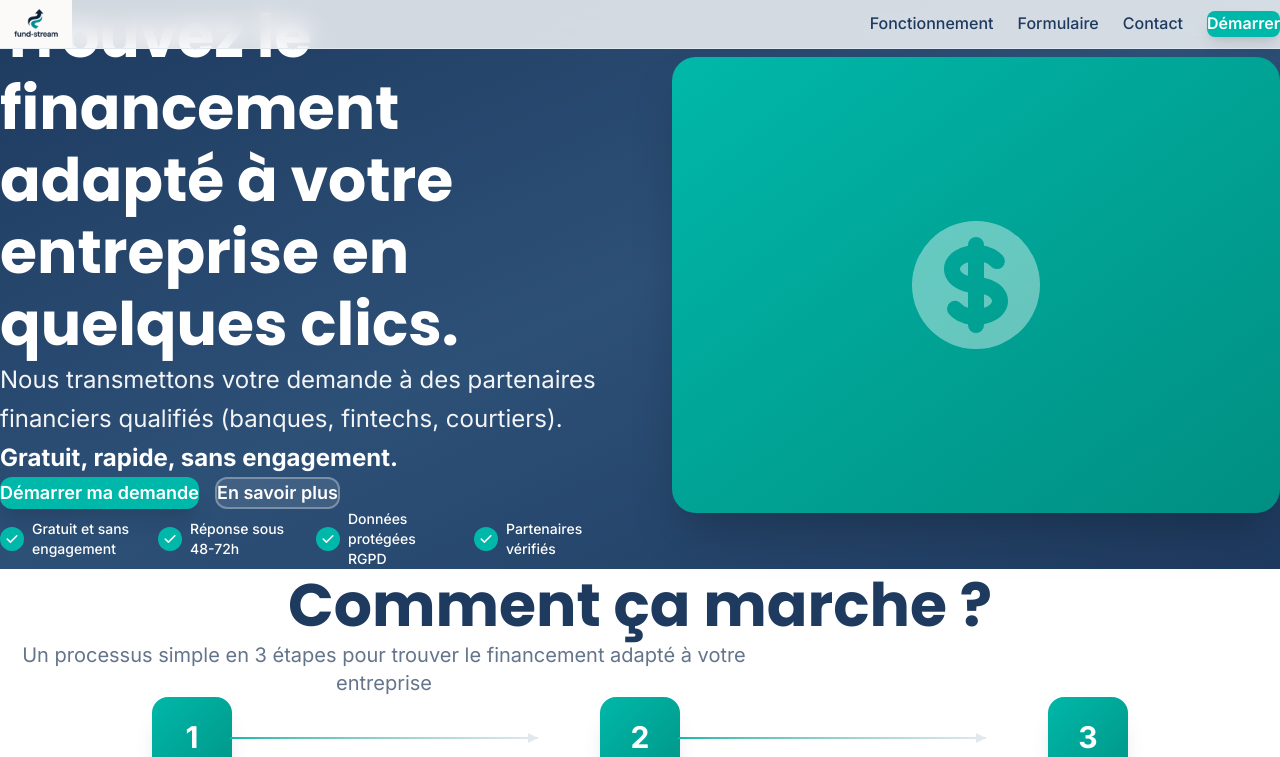
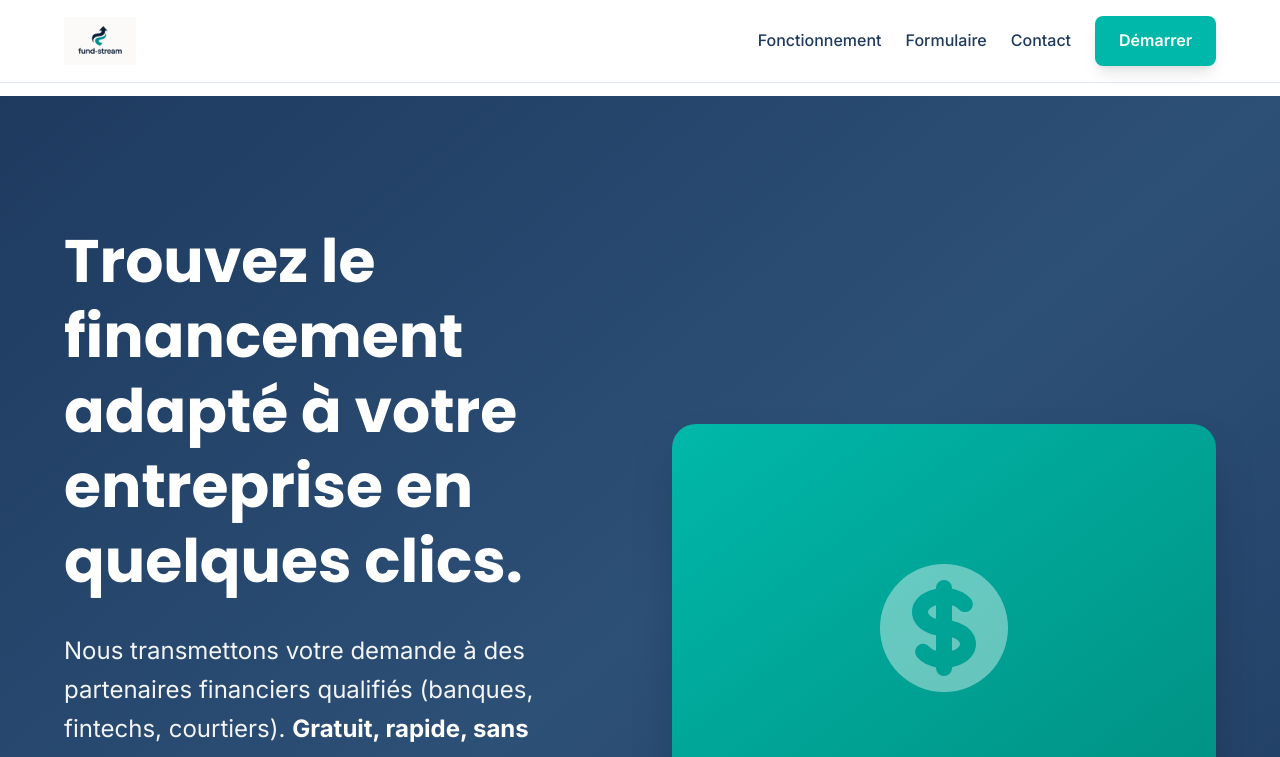
Before and after one commit to batistusprimus/fr.fundstream, a Next.js app: page / in a window 1280 px wide. Shown: the top 757 px of the page. Built offline with nearby package versions, Linux system fonts and the light colour scheme.

Commit message:
fix: encapsulation des styles globaux dans @layer base pour éviter les conflits avec Tailwind

```diff
--- a/app/globals.css
+++ b/app/globals.css
@@ -31,6 +31,7 @@
   --font-headline: 'Poppins', system-ui, -apple-system, sans-serif;
 }
 
+@layer base {
   * {
     margin: 0;
     padding: 0;
@@ -55,17 +56,15 @@ h1, h2, h3, h4, h5, h6 {
     font-family: 'Poppins', system-ui, -apple-system, sans-serif;
     font-weight: 700;
     line-height: 1.2;
-  color: var(--navy);
   }
 
   html {
     scroll-behavior: smooth;
     width: 100%;
     overflow-x: hidden;
-  scroll-padding-top: 88px; /* offset pour header fixe (md: ~64-88px) */
+    scroll-padding-top: 88px;
   }
 
-/* Assure un offset même si scroll-margin manque côté composants */
   section[id] {
     scroll-margin-top: 88px;
   }
@@ -82,3 +81,4 @@ a {
   button, a, input, textarea, select {
     outline-color: #00B8A9;
   }
+}
```
Lines whose indentation alone changed are shown as unchanged.
